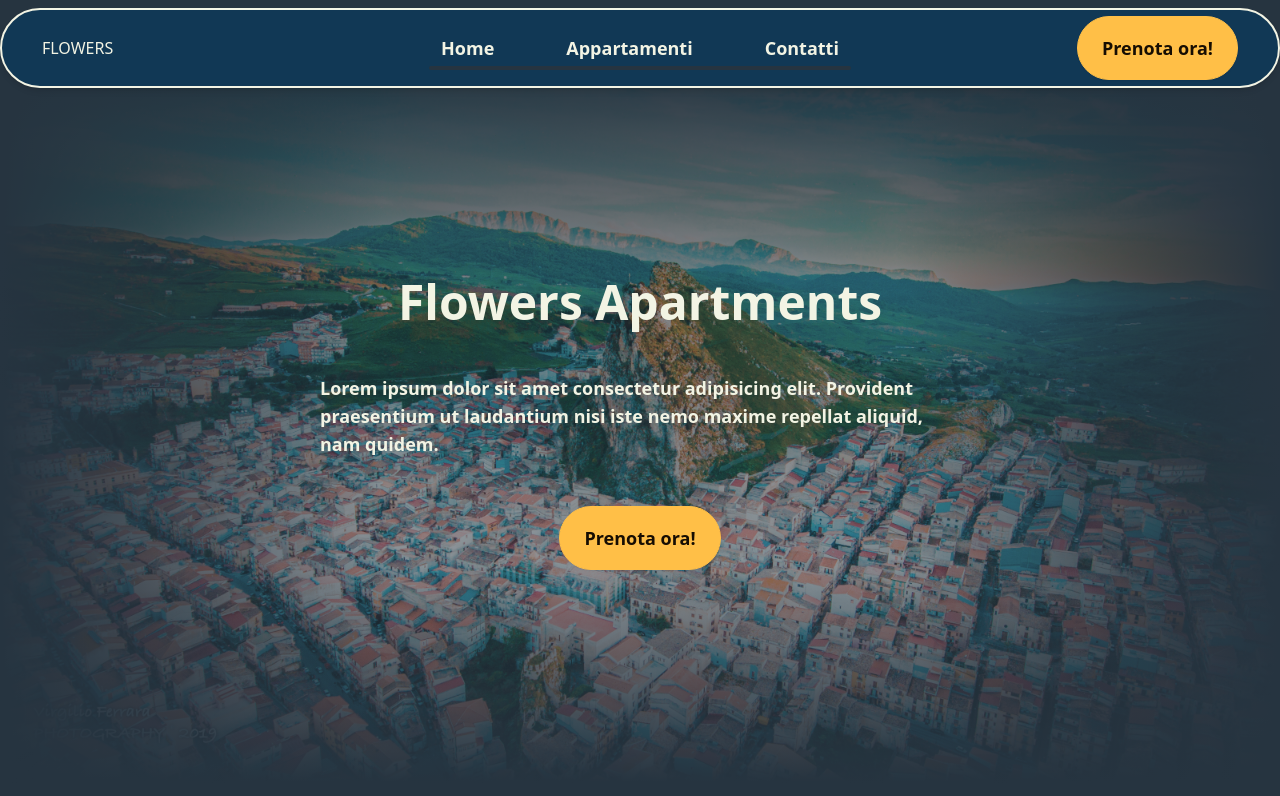
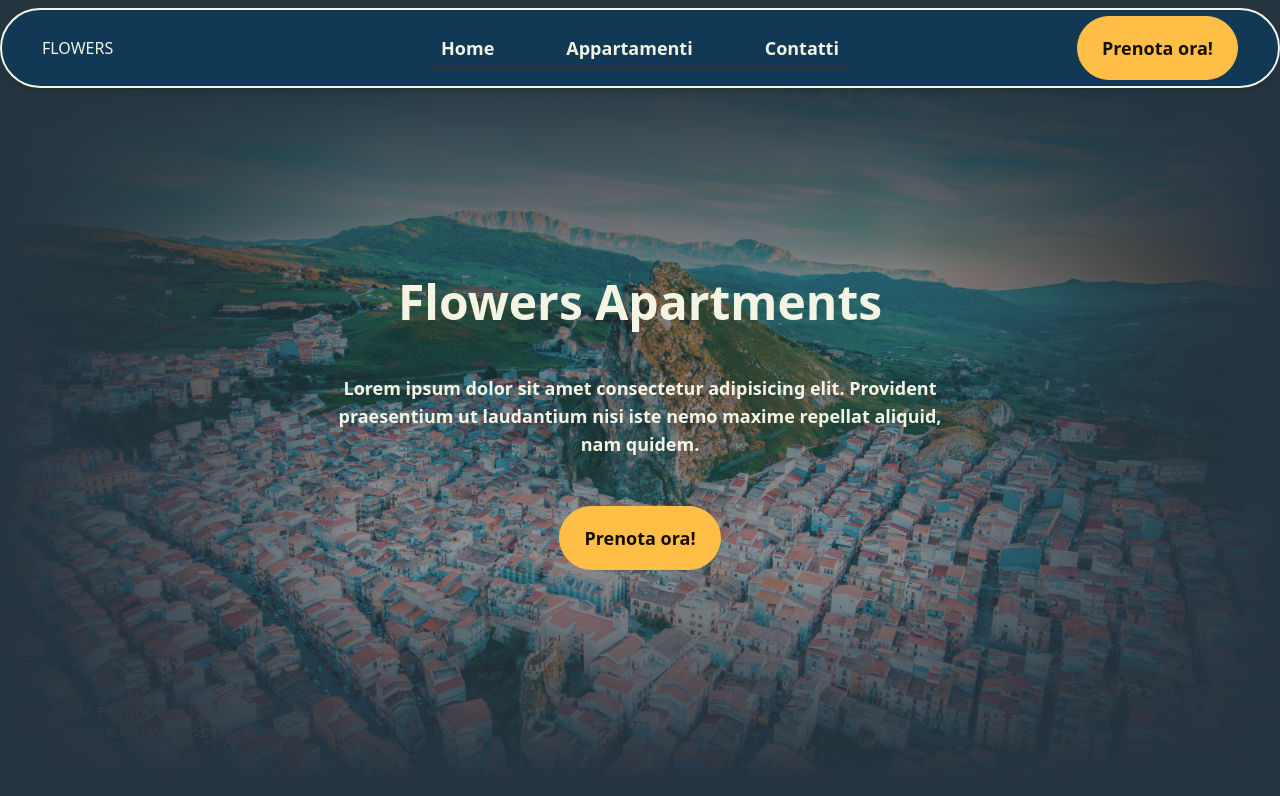
Before and after one commit to danieleardizzone/next-flowers, a Next.js app: page / in a window 1280 px wide. Shown: the top 796 px of the page. Built offline with nearby package versions, Linux system fonts and the light colour scheme.

Commit message:
EDIT - hero style

```diff
--- a/app/components/ui/hero/HeroText.tsx
+++ b/app/components/ui/hero/HeroText.tsx
@@ -7,10 +7,10 @@ export default function HeroText() {
         <div className="flex flex-col gap-2 sm:gap-5 lg:gap-12
                         px-4 sm:px-0
                         text-secondary-content">
-            <h1 className="text-center text-2xl md:text-4xl lg:text-5xl font-bold">
+            <h1 className="text-center text-nowrap text-2xl md:text-4xl lg:text-5xl font-bold">
                 Flowers Apartments
             </h1>
-            <p className="text-xs md:text-sm lg:text-lg font-bold">
+            <p className="text-center text-xs md:text-sm lg:text-lg font-bold">
                 Lorem ipsum dolor sit amet consectetur adipisicing elit. Provident praesentium ut laudantium nisi iste nemo maxime repellat aliquid, nam quidem.
             </p>
             <div className="mx-auto">
```
